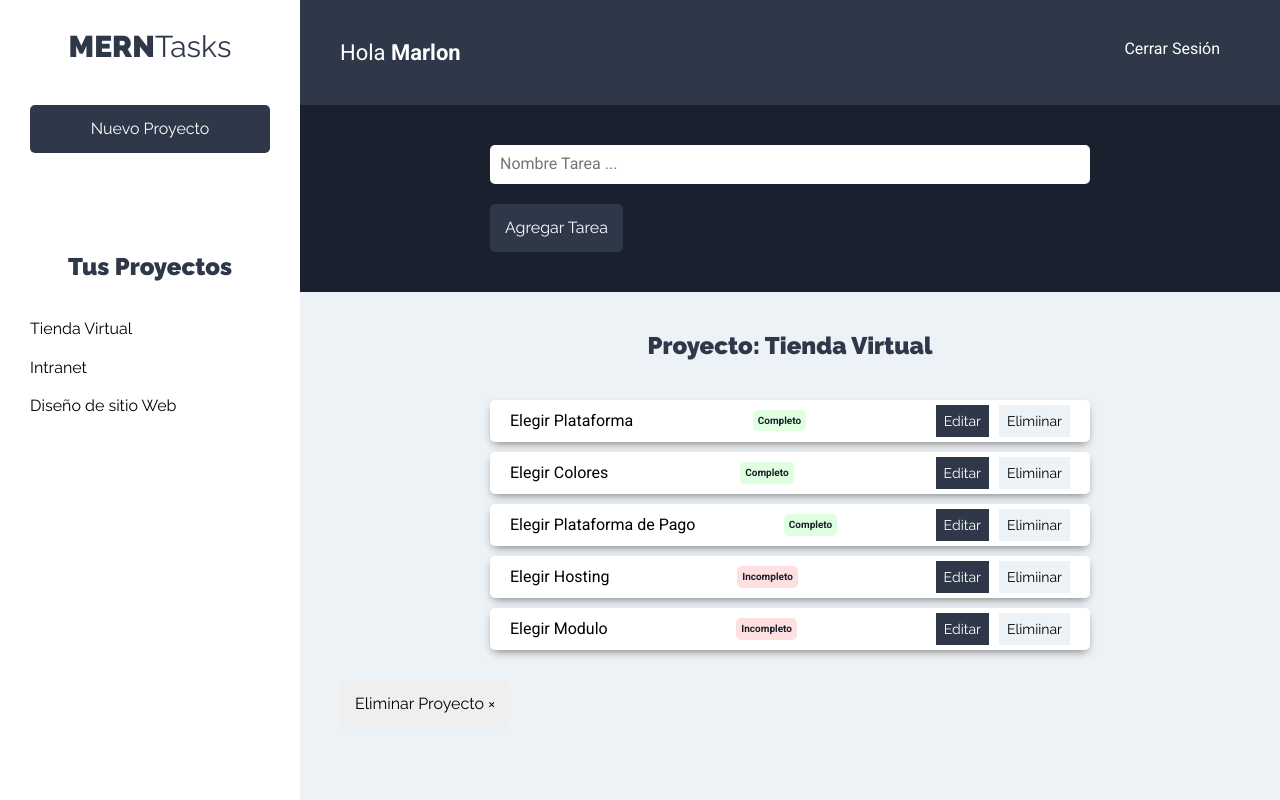
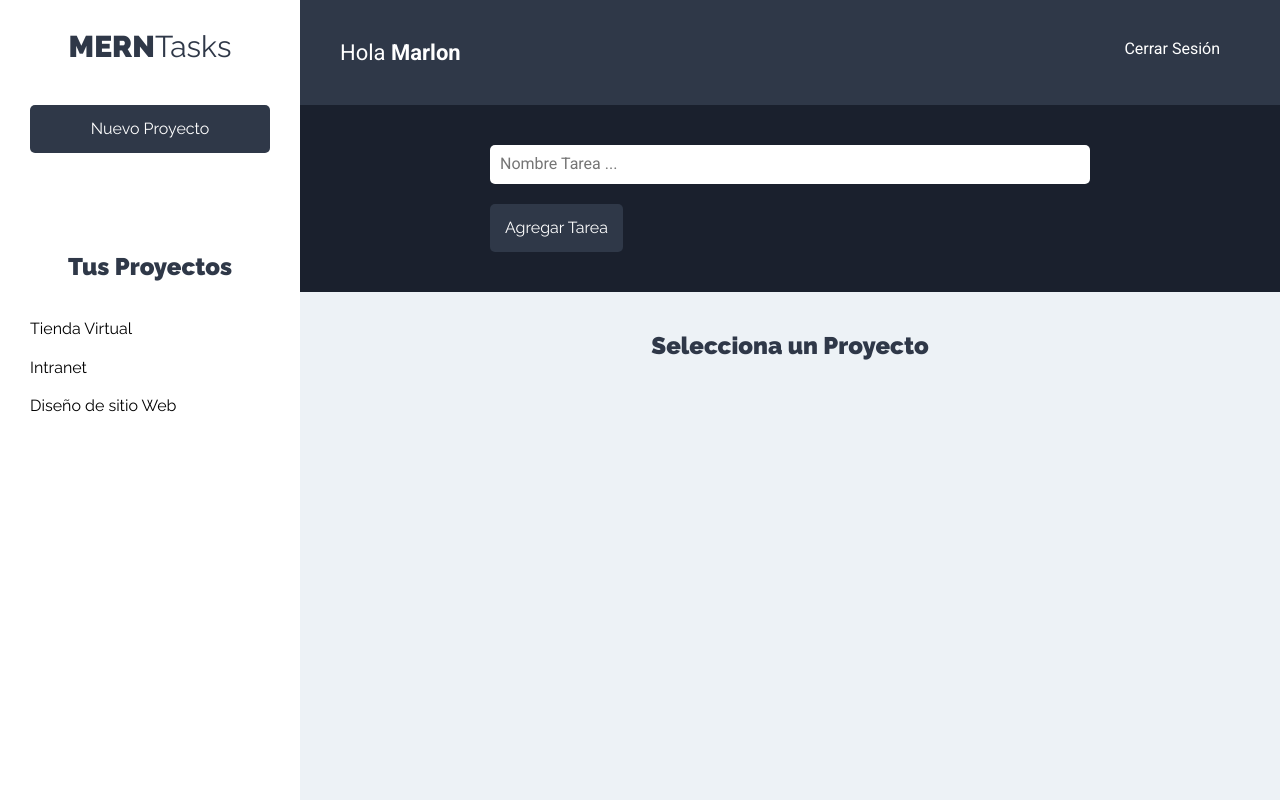
Before and after one commit to react-spain/react-de-principiante-a-experto-creando-mas-de-10-aplicaciones, a React (Create React App) app in the folder MERNTasks/cliente/: page /proyectos in a window 1280 px wide. Built offline with nearby package versions, Linux system fonts and the light colour scheme.

Commit message:
Clase 211

```diff
--- a/MERNTasks/cliente/src/Components/tareas/ListadoTareas.js
+++ b/MERNTasks/cliente/src/Components/tareas/ListadoTareas.js
@@ -1,7 +1,20 @@
-import React from 'react'
+import React, {useContext} from 'react'
 import Tarea from './Tarea'
+import proyectoContext from '../../context/proyectos/proyectoContext';
 
 export default function ListadoTareas() {
+
+    // Extraer Proyectos de State Inicial
+    const proyectosContext = useContext(proyectoContext);
+    const { proyecto } = proyectosContext;
+
+    // Si no hay proyectos seleccionado
+    if(!proyecto) return <h2>Selecciona un Proyecto</h2>
+
+    // Array destructuring
+    const [proyectoActual] = proyecto
+
+
     const tareasProyecto = [
         { nombre: 'Elegir Plataforma', estado: true},
         { nombre: 'Elegir Colores', estado: true},
@@ -12,7 +25,7 @@
 
     return (
         <>
-            <h2>Proyecto: Tienda Virtual</h2>
+            <h2>Proyecto: { proyectoActual.nombre }  </h2>
             <ul className="listado-tareas">
                     {tareasProyecto.length === 0
                         ? ( <li className="tareas"><p>No hay tareas</p></li> )
```
